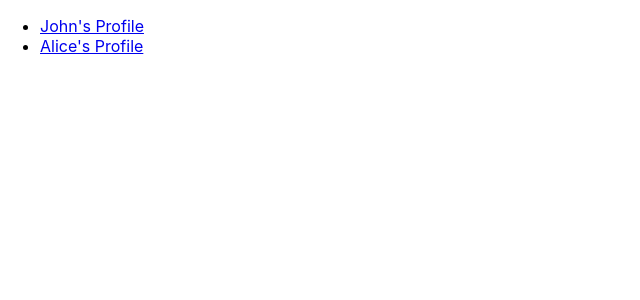
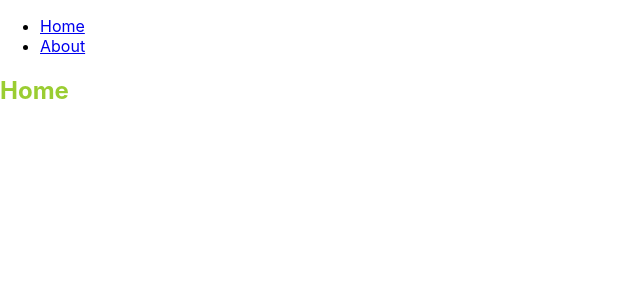
Before and after one commit to HemanthNh/reactjs, a React (Create React App) app: page / in a window 1280 px wide. Shown: the top 300 px of the page, without its empty margins (0-640 px from the left). Built offline with nearby package versions, Linux system fonts and the light colour scheme.

Commit message:
Nested Routing, Redirection

```diff
--- a/package.json
+++ b/package.json
@@ -7,6 +7,7 @@
     "@testing-library/react": "^13.4.0",
     "@testing-library/user-event": "^13.5.0",
     "react": "^18.2.0",
+    "react-apexcharts": "^1.4.1",
     "react-dom": "^18.2.0",
     "react-router-dom": "^6.20.0",
     "react-scripts": "5.0.1",
--- a/src/App.js
+++ b/src/App.js
@@ -1,16 +1,24 @@
 import './App.css';
 import React from "react";
-import { BrowserRouter as Router, Route, Link, Routes, useParams } from "react-router-dom";
-import Home from './Home';
-import About from './About';
+import { BrowserRouter as Router, Route, Link, Routes, Navigate }
+from "react-router-dom";
 
-function UserProfile(){
-  const myparams = useParams();
-  console.log('myparams',myparams)
-  const { username, age } = useParams();
+function Home(){
+  return <h2>Home</h2>
+}
 
-  return <h2>Hi { username }. Your age is {age}</h2>
+
+function About(){
+  return (
+    <div>
+  <h2>About</h2>
+<h3>Contact Details</h3>
+<p>Phone: +91 785125478</p>
+<p>Email: support@react.com</p>
+    </div>
+  )
 }
+
 
 function App(){
   return(
@@ -19,17 +27,18 @@ function App(){
         <nav>
           <ul>
             <li>
-              <Link to="/user/john">John's Profile</Link>
+              <Link to="/">Home</Link>
             </li>
             <li>
-              <Link to="/user/alice">Alice's Profile</Link>
+              <Link to="/about">About</Link>
             </li>
-
           </ul>
         </nav>
-        <Routes>
-          <Route path="/user/:username/:age" element={<UserProfile/>}/>
-        </Routes>
+      <Routes>
+        <Route path='/' element={<Home/>} />
+        <Route path='/about' element={<About/>} />
+        <Route path='/contact' element={<Navigate to="/about"/>} />
+      </Routes>
       </div>
     </Router>
   )
@@ -39,6 +48,23 @@ export default App;
 
 
 
+// function Dashboard(){
+//   return(
+//     <div className='dashboard'>
+//       <h2>Dashboard</h2>
+//       <Outlet/>
+//     </div>
+//   )
+// }
+
+// function UserProfile(){
+//   return <h3>User Profile</h3>
+// }
+
+// function UserSettings(){
+//   return <h3>User Settings</h3>
+// }
+
 // function App(){
 //   return(
 //     <Router>
@@ -46,21 +72,20 @@ export default App;
 //         <nav>
 //           <ul>
 //             <li>
-//               <Link to="/home">Home</Link>
-//             </li>
-//             <li>
-//               <Link to="/contact">Contact</Link>
-//             </li>
-//             <li>
-//               <Link to="/about">About</Link>
+//               <Link to="/dashboard">Dashboard</Link>
 //             </li>
 //           </ul>
 //         </nav>
+
 //         <Routes>
-//           <Route path="/home" exact element={<Home/>}/>
-//           <Route path="/about" element={<About/>}/>
+//           <Route path='/dashboard' element={<Dashboard/>}>
+//             <Route path='profile' element={<UserProfile/>}/>
+//             <Route path='settings' element={<UserSettings/>}/>
+//           </Route>
 //         </Routes>
 //       </div>
 //     </Router>
 //   )
 // }
+
+// export default App;
```
Also changed, not shown: src/App-backup-routing.js (added, +66 -0 lines), 1 other file (tests, documents, lock files or other folders).
